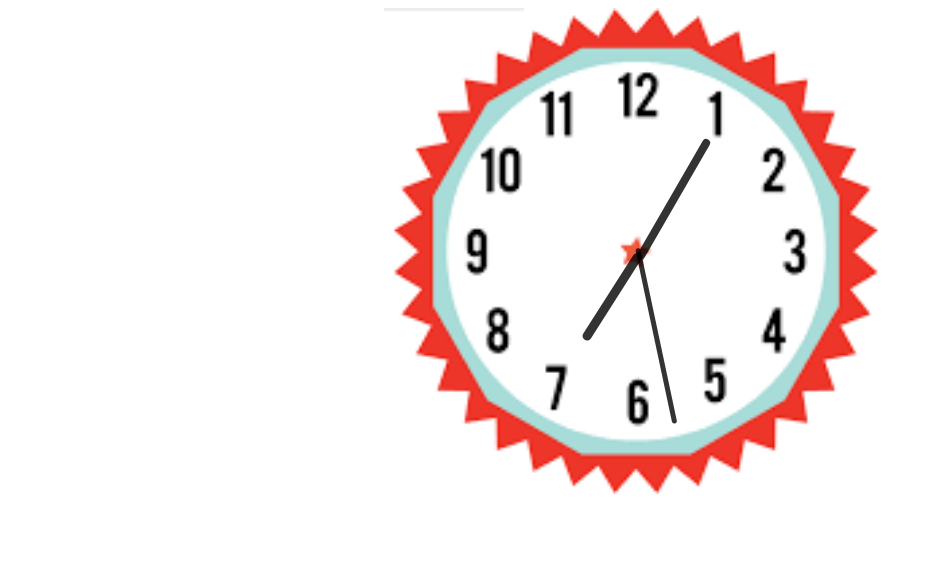
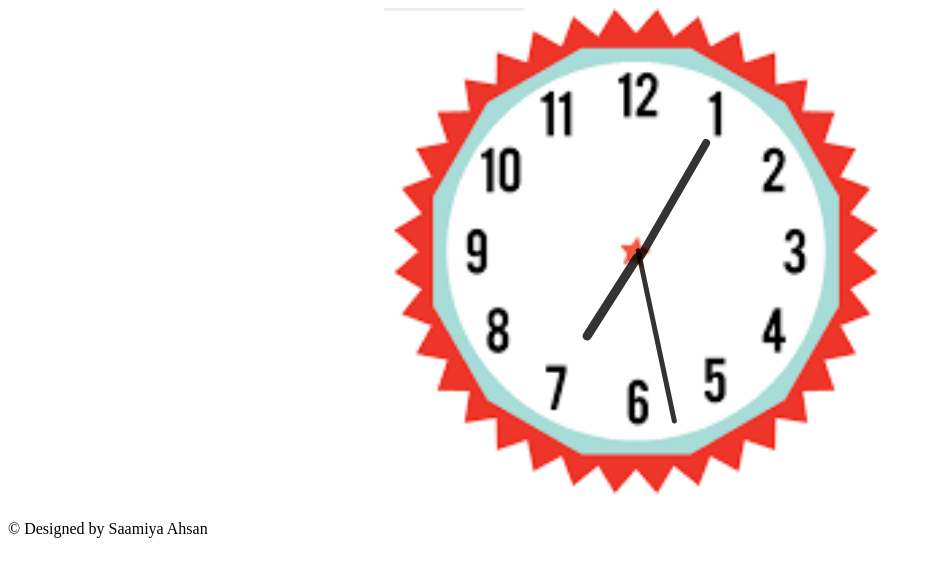
Before and after one commit to saamiyaahsan/Analog-Clock, a plain HTML site: page index.html in a window 1280 px wide. Shown: the whole page, without its empty margins (0-933 px from the left). Drawn offline with Linux system fonts and the light colour scheme.

Commit message:
Update index.html

```diff
--- a/index.html
+++ b/index.html
@@ -13,11 +13,8 @@
         <div id="hour"></div>
          <div id ="minute"></div>
          <div id="second"></div>
-        </div>
+    </div>
 
-
-
-
-
+   <footer> &copy; Designed by Saamiya Ahsan </footer>
 </body>
 </html>
```
